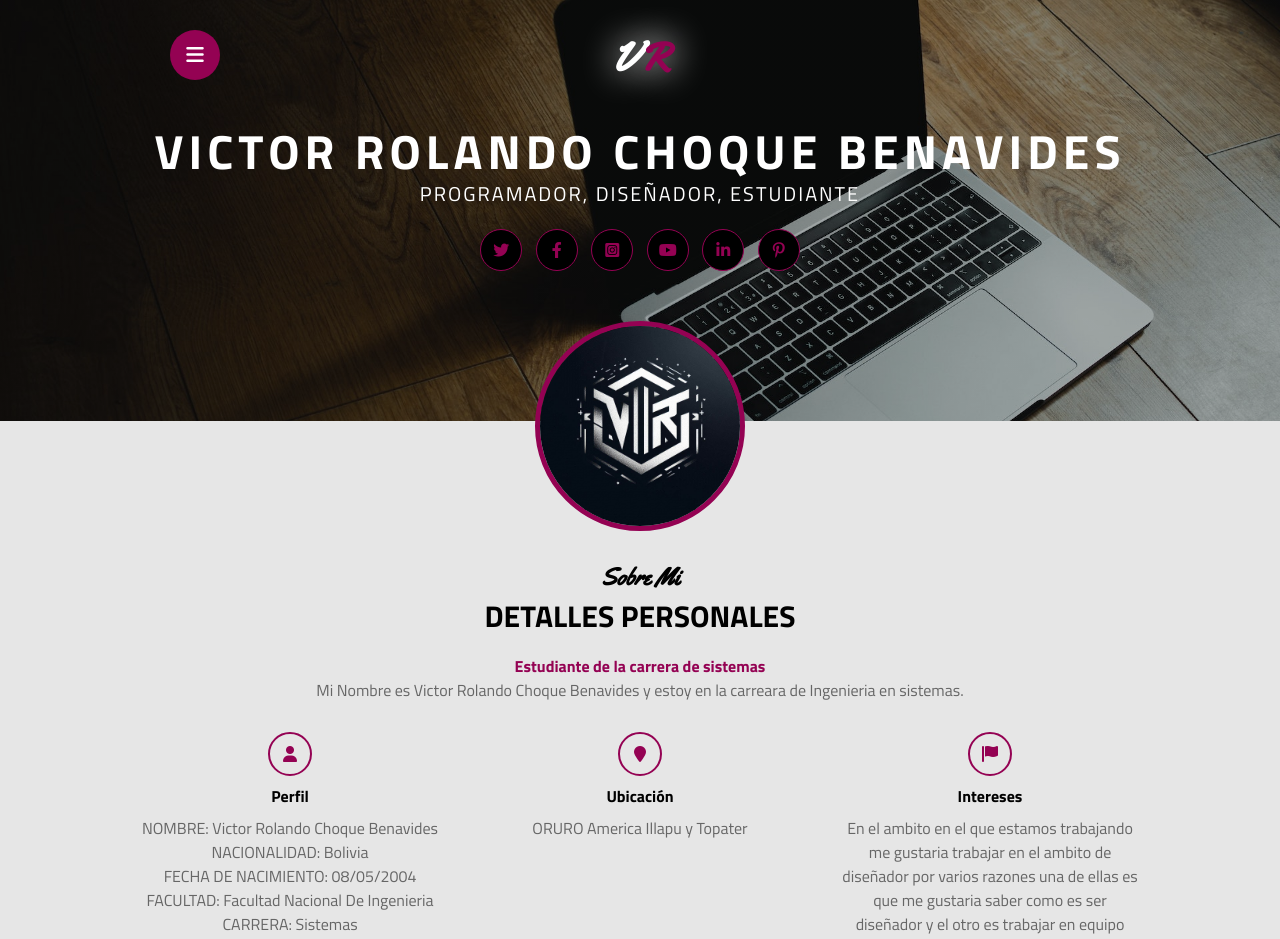
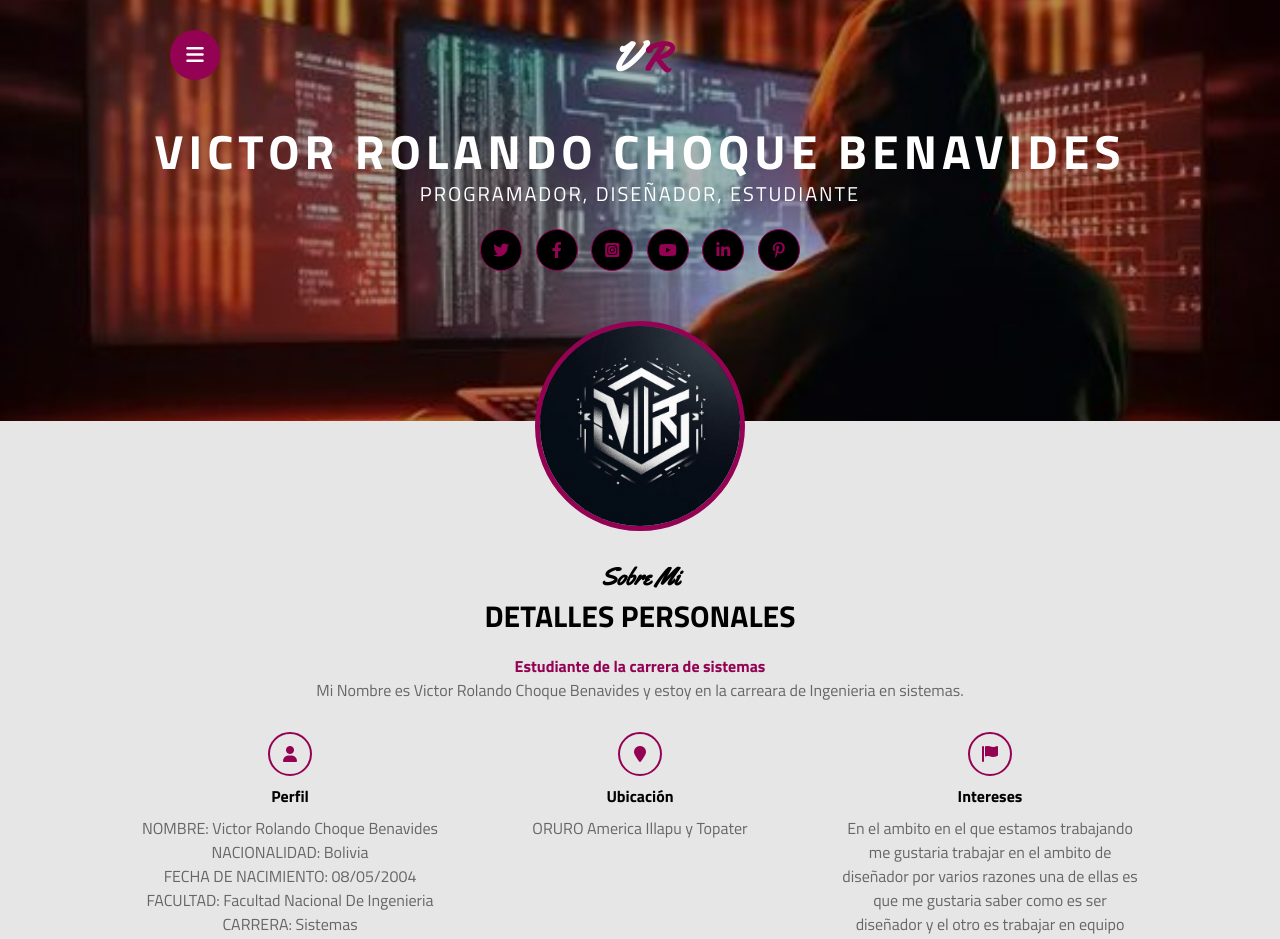
Before and after one commit to rolandosis/rolando, a plain HTML site: page index.html in a window 1280 px wide. Shown: the top 939 px of the page. Drawn offline with Linux system fonts and the light colour scheme.

Commit message:
Update estilo.css

```diff
--- a/estilo.css
+++ b/estilo.css
@@ -12,7 +12,7 @@ html{
 /* SECCION INICIO */
 .inicio{
     background: linear-gradient(rgba(0,0,0,.3), rgba(0,0,0,.3)),
-    url("img/fondo.jpg");
+    url("img/fondo1.jpg");
     background-size: cover;
     background-position: center center;
     color: #fff;
```
